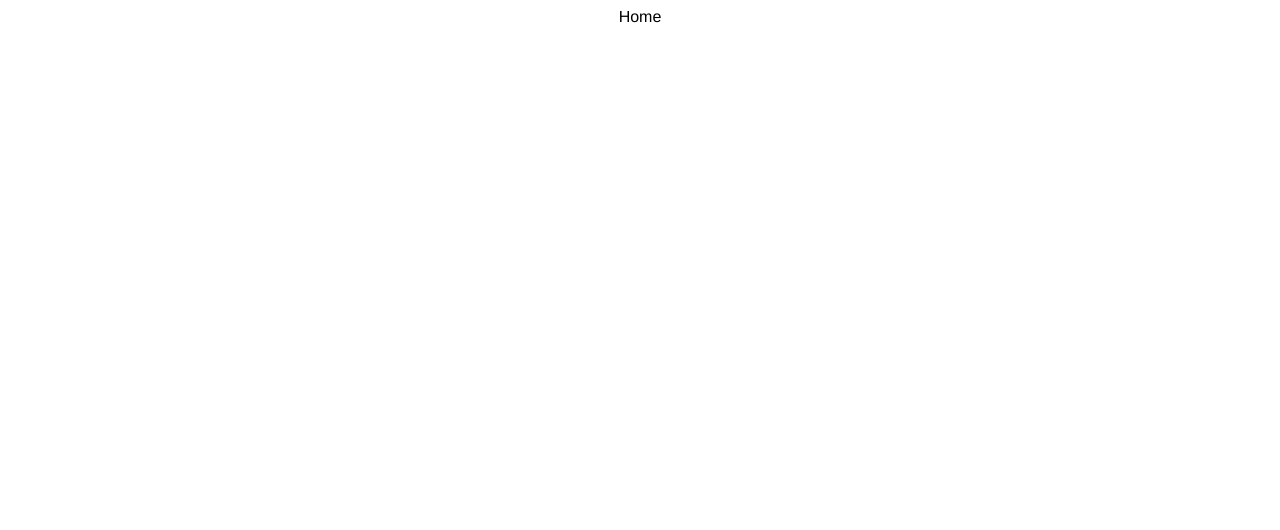
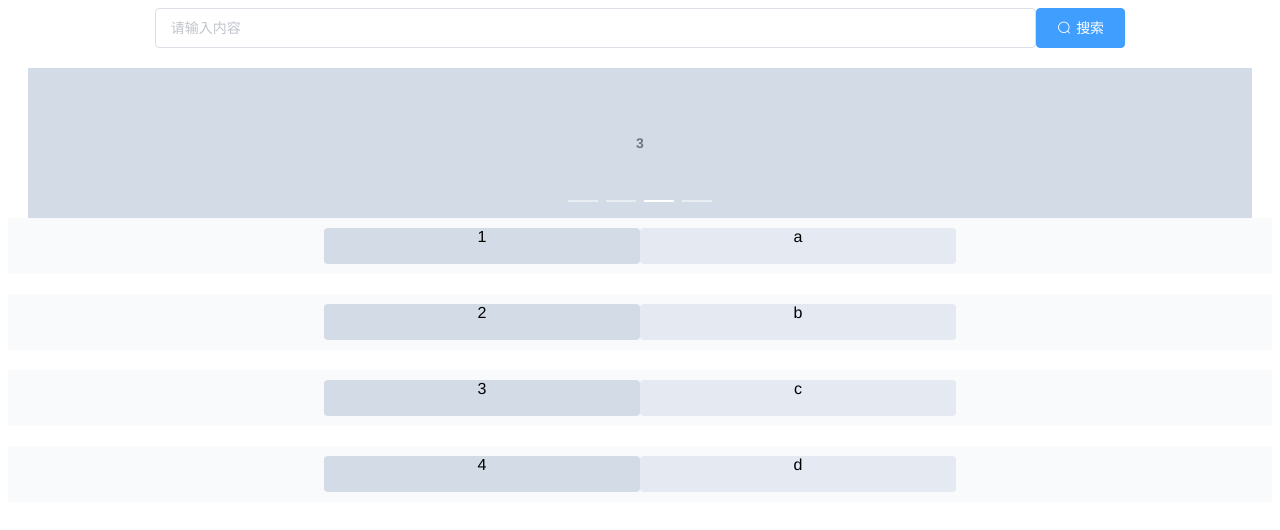
Before and after one commit to Becai/dailyapp, a Vue app: page / in a window 1280 px wide. Shown: the top 530 px of the page. Built offline with nearby package versions, Linux system fonts and the light colour scheme.

Commit message:
合并代码

```diff
--- a/src/views/Home.vue
+++ b/src/views/Home.vue
@@ -1,15 +1,46 @@
 <template>
-  <div>
-    Home
-  </div>
+  <el-container>
+    <el-container>
+      <el-header>
+          <search/>
+      </el-header>
+      <el-main>
+        <el-container>
+          <el-header height="150px">
+            <carousel/>
+          </el-header>
+          <el-main>
+            <newslayout/>
+          </el-main>
+        </el-container>
+      </el-main>
+    </el-container>
+  </el-container>
 </template>
 
 <script>
+import search from "../components/AppSearch.vue";
+import carousel from "../components/AppCarousel.vue";
+import newslayout from "../components/AppNewsLayout.vue";
 
 export default {
   name: "Home",
   components: {
-
-  }
+    search,
+    carousel,
+    newslayout
+  },
+  data() {
+    return {
+      input: "",
+    };
+  },
+  methods: {},
 };
 </script>
+
+<style scoped>
+.el-main {
+  padding: 0;
+}
+</style>
```
Also changed, not shown: src/components/globalLayout.vue (deleted, +0 -45 lines), src/components/AppCarousel.vue (renamed from src/components/carousel.vue), src/components/AppNewsLayout.vue (renamed from src/components/newsLayout.vue), src/components/AppSearch.vue (renamed from src/components/search.vue).
